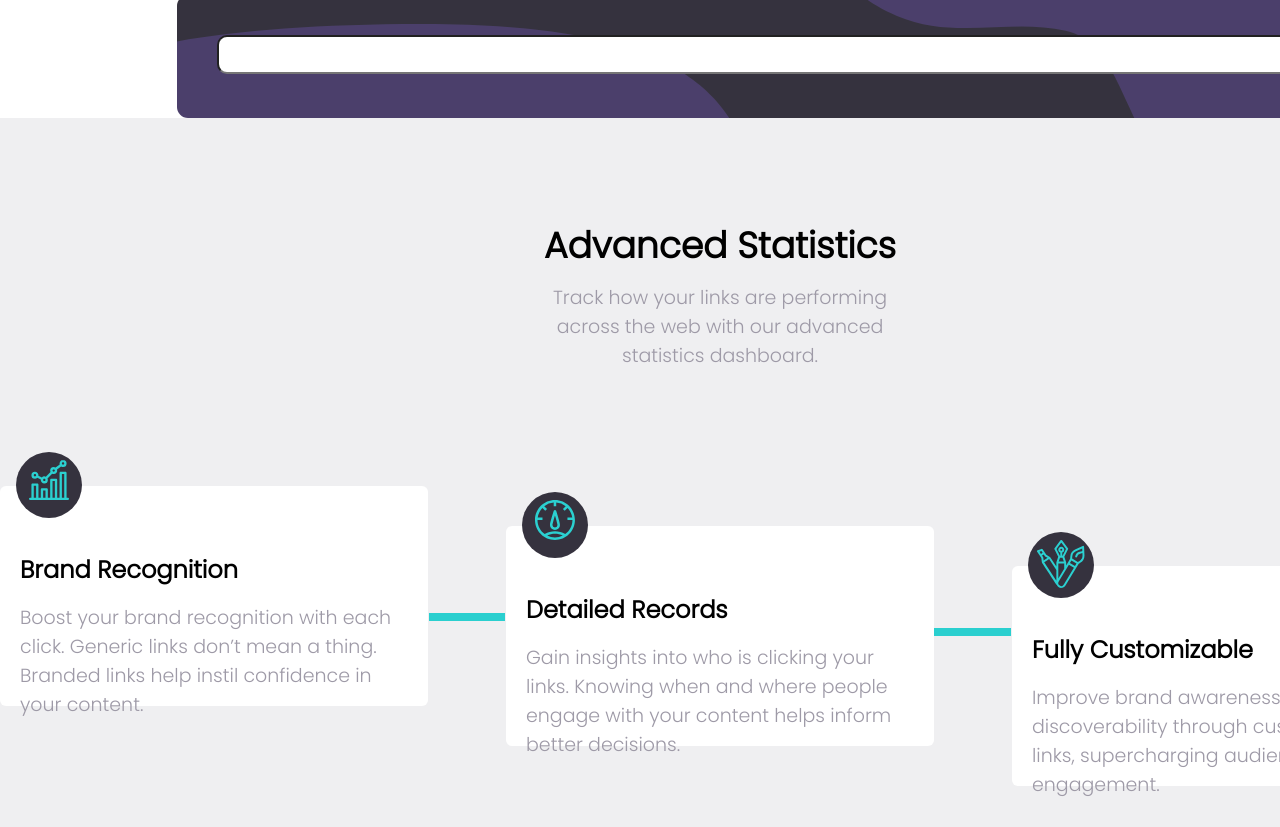
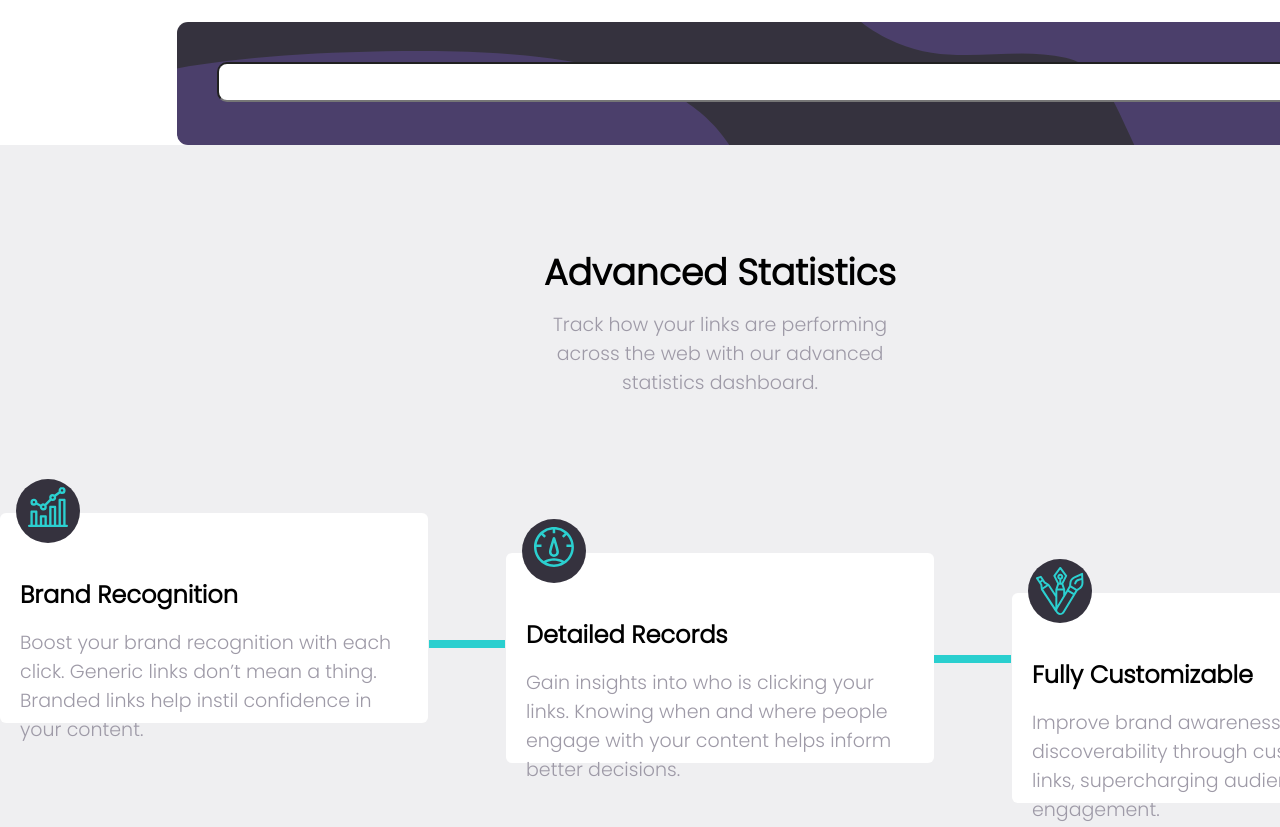
Before and after one commit to ngocphamttdt/cssee, a plain HTML site: page 6.url-shortening-api-master1/index.html in a window 1280 px wide. Shown: the part 627-1454 px from the top of the page. Drawn offline with Linux system fonts and the light colour scheme.

Commit message:
fix code review

```diff
--- a/6.url-shortening-api-master1/index.css
+++ b/6.url-shortening-api-master1/index.css
@@ -6,6 +6,7 @@
 *{
   margin: 0;
   padding: 0;
+  box-sizing: border-box;
 }
 
 html {
@@ -15,13 +16,10 @@ html {
 
 }
 
-body{
-  box-sizing: border-box;
-}
 
 .container {
   /* position: relative; */
-  box-sizing: border-box;
+
 }
 
 .heading-section {
@@ -113,7 +111,7 @@ body{
 
 .searching-input {
   width: 85%;
-  height: 35px;
+  height: 40px;
 }
 
 .searching-input input{
@@ -174,13 +172,13 @@ body{
   position: relative;
   background-color: white;
   border-radius: 6px;
-  height: 220px;
+  height: 210px;
 }
 
 .icon-header{
   background-color: hsl(255, 11%, 22%);
-  width: 50px;
-  height: 50px;
+  width: 64px;
+  height: 64px;
   padding: 8px;
   text-align: center;
   border-radius: 50%;
```
